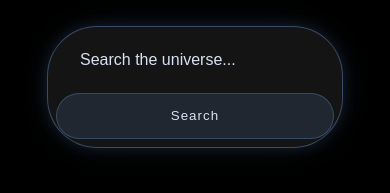
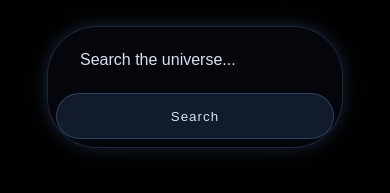
Before and after one commit to sebasss18/wdd330-space_explorer, a website built with Vite: page src/index.html in a window 390 px wide. Shown: the part 394-587 px from the top of the page. Built offline with nearby package versions, Linux system fonts and the light colour scheme; no server answers.

Commit message:
fixing stars

```diff
--- a/src/css/style-mobile.css
+++ b/src/css/style-mobile.css
@@ -9,7 +9,6 @@
     padding: 1rem 1.5rem;
     padding-right: 70px;
     position: relative;
-    z-index: 20;
     transition: border-radius 0.2s ease;
   }
 
@@ -356,4 +355,31 @@
       display: none;
     }
   }
+
+  #main-header {
+    background: #05070d !important;
+  }
+
+  .navigation ul {
+    background: #05070d !important;
+  }
+
+  #main-footer {
+    background: #05070d !important;
+  }
+
+  #home-page .hero .search-box,
+  .gallery-container,
+  .image-card,
+  .preview-btn {
+    background: rgba(5, 7, 13, 0.98) !important;
+  }
+
+  #home-page .hero .search-box {
+    border-color: rgba(127, 179, 255, 0.2) !important;
+  }
+
+  .preview-btn {
+    background: rgba(7, 26, 51, 0.98) !important;
+  }
 }
--- a/src/css/style.css
+++ b/src/css/style.css
@@ -28,7 +28,24 @@ body {
   flex-direction: column;
   min-height: 100vh;
   font-family: var(--font-body);
-  background: #000;
+  background:
+    radial-gradient(
+      circle at 20% 15%,
+      rgba(255, 255, 255, 0.06),
+      transparent 0.35%
+    ),
+    radial-gradient(
+      circle at 80% 10%,
+      rgba(255, 255, 255, 0.05),
+      transparent 0.25%
+    ),
+    radial-gradient(
+      circle at 50% 70%,
+      rgba(255, 255, 255, 0.04),
+      transparent 0.2%
+    ),
+    #000;
+  background-repeat: no-repeat;
   color: var(--white);
   overflow-x: hidden;
 }
@@ -239,6 +256,23 @@ h4,
   overflow: hidden;
   pointer-events: none;
   z-index: -1;
+  background:
+    radial-gradient(
+      circle at 20% 10%,
+      rgba(255, 255, 255, 0.08),
+      transparent 0.4%
+    ),
+    radial-gradient(
+      circle at 80% 18%,
+      rgba(255, 255, 255, 0.06),
+      transparent 0.3%
+    ),
+    radial-gradient(
+      circle at 50% 75%,
+      rgba(255, 255, 255, 0.05),
+      transparent 0.25%
+    );
+  background-repeat: no-repeat;
   span {
     position: absolute;
     width: 80px;
@@ -388,8 +422,8 @@ h4,
       gap: 0.5rem;
       padding: 0.5rem;
 
-      background: rgba(255, 255, 255, 0.08);
-      border: 1px solid rgba(127, 179, 255, 0.35);
+      background: rgba(5, 7, 13, 0.95);
+      border: 1px solid rgba(127, 179, 255, 0.25);
       border-radius: 50px;
       backdrop-filter: blur(10px);
 
@@ -513,7 +547,7 @@ h4,
 
   padding: 1.5rem;
 
-  background: var(--glass);
+  background: rgba(7, 26, 51, 0.95);
 
   border: 1px solid var(--border);
   border-radius: 20px;
@@ -554,7 +588,7 @@ h4,
   display: flex;
   flex-direction: column;
 
-  background: rgba(255, 255, 255, 0.05);
+  background: rgba(5, 7, 13, 0.92);
 
   border: 1px solid var(--border);
   border-radius: 12px;
```
